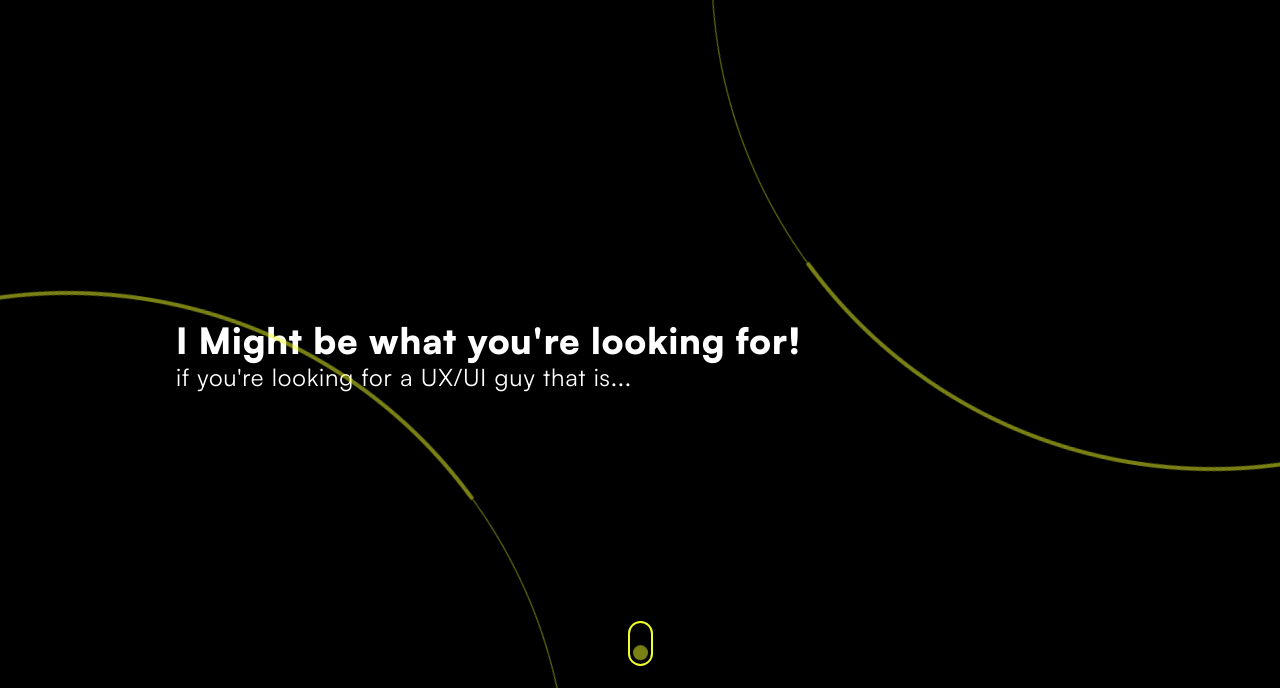
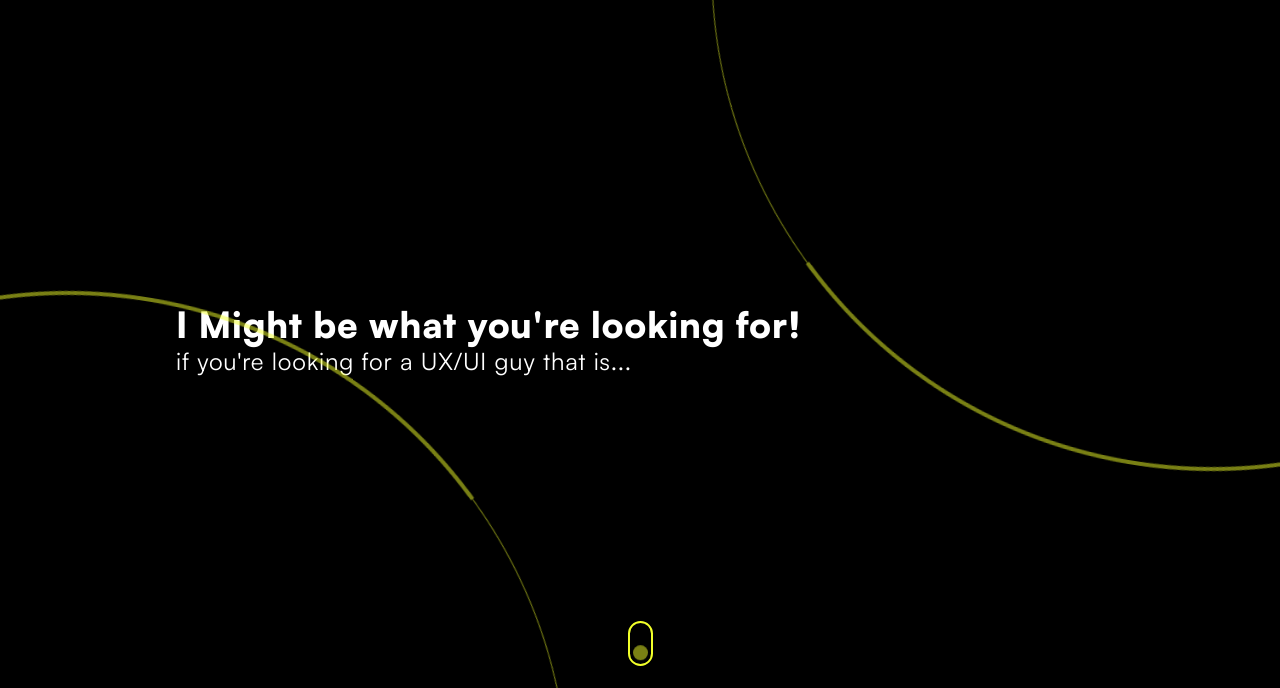
Before and after one commit to DeKermit/DimuthuUX, a website: page index.html in a window 1280 px wide. Shown: the part 99-787 px from the top of the page. Drawn offline with nearby package versions, Linux system fonts and the light colour scheme.

Commit message:
Height Update

```diff
--- a/index.html
+++ b/index.html
@@ -1,6 +1,7 @@
 <!DOCTYPE html>
 <html lang="en" class="scroll-smooth">
 <head>
+    <script src="https://unpkg.com/@lottiefiles/lottie-player@latest/dist/lottie-player.js"></script>
     <meta charset="UTF-8">
     <meta http-equiv="X-UA-Compatible" content="IE=edge">
     <meta name="viewport" content="width=device-width, initial-scale=1.0">
@@ -103,8 +104,7 @@
         </div>
     </nav>
     <!-- Hero section -->
-    <section  class=" px-6 mx-auto container " >
-        <div class="grid content-center h-screen" style="margin-top: -24px;">
+    <section class="flex px-6 items-center container containerHeight mx-auto" >
             <div class="tracking-wider">
                     <div class="font-black text-2xl md:text-4xl">
                         <!-- Hi, I’m Dimuthu Munaweera! -->
@@ -116,7 +116,6 @@
                     </div>
             </div>
             <!-- scroll indicator -->
-        </div>
         <div>
             <a id="scrollDown"></a>
         </div>
```
Also changed, not shown: css/main.css.
